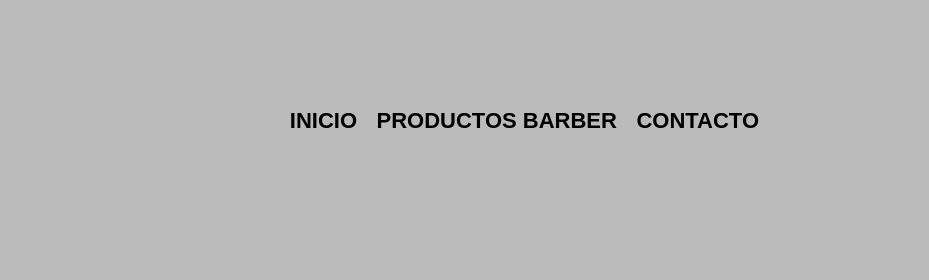
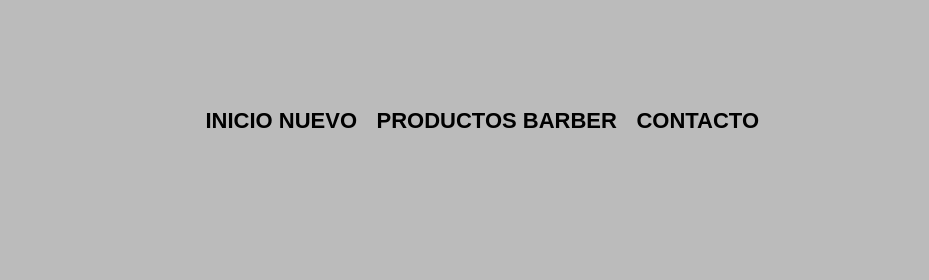
Before and after one commit to miguel-bolanos/alura-git, a plain HTML site: page index.html in a window 1280 px wide. Shown: the top 280 px of the page, 351-1280 px from the left. Drawn offline with Linux system fonts and the light colour scheme.

Commit message:
se cambio el nombre de inicio en nav

```diff
--- a/index.html
+++ b/index.html
@@ -17,7 +17,7 @@
             </h1>
             <nav>
                 <ul>
-                    <li><a href="home.html">Inicio</a></li>
+                    <li><a href="home.html">Inicio Nuevo</a></li>
                     <li><a href="index.html">Productos barber</a></li>
                     <li><a href="Contacto.html">Contacto</a></li>
                 </ul>
```
